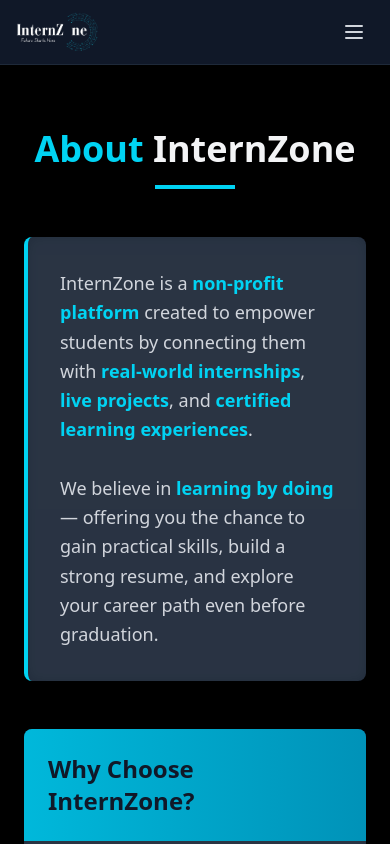
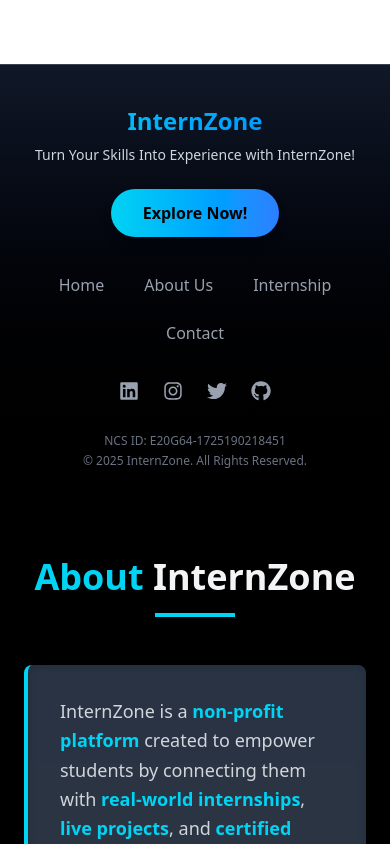
Before and after one commit to internzone00/Frontend, a React (Vite) app: page /about in a window 390 px wide. Shown: the top 844 px of the page. Built offline with nearby package versions, Linux system fonts and the light colour scheme; no server answers.

Commit message:
Update Navbar.jsx

```diff
--- a/src/components/Navbar.jsx
+++ b/src/components/Navbar.jsx
@@ -1,9 +1,11 @@
-import React, { useState } from 'react';
-import { Link } from 'react-router-dom';
-import { SignedIn, SignInButton, UserButton, SignedOut } from "@clerk/clerk-react";
+import React, { useState } from 'react'
+import { Link } from 'react-router-dom'
+import { FaLinkedin, FaInstagram, FaTwitter } from 'react-icons/fa'
+import { FaGithub } from 'react-icons/fa'
 import { useNavigate } from 'react-router-dom';
 
-const Navbar = () => {
+const Footer = () => {
+
     const navigate = useNavigate();
   const [isMobileMenuOpen, setIsMobileMenuOpen] = useState(false);
 
@@ -20,151 +22,57 @@
   };
 
     return (
-    <nav className="bg-gray-900 border-b border-gray-800 sticky top-0 z-50">
-      <div className="max-w-7xl mx-auto px-4 sm:px-6 lg:px-8">
-        <div className="flex justify-between h-16 items-center">
-          {/* Logo - White on dark background */}
-          <Link to="/" className="flex items-center">
-            <img
-              src="/iz-logo.png"
-              alt="InternZone Logo"
-              className="h-10 w-auto hover:opacity-90 transition-opacity"
-            />
-          </Link>
+        <footer className="bg-gradient-to-t from-black to-gray-900 text-center pt-10 pb-6 mt-16 border-t border-gray-700">
+            <div className="max-w-6xl mx-auto px-4">
+                {/* Logo and Tagline */}
+                <div className="mb-6">
+                    <h2 className="text-2xl font-bold bg-gradient-to-r from-cyan-400 to-blue-500 bg-clip-text text-transparent">InternZone</h2>
+                    <p className="text-sm text-gray-300 mt-2">Turn Your Skills Into Experience with InternZone!</p>
+                </div>
 
-          {/* Desktop Navigation Links */}
-          <div className="hidden md:flex items-center space-x-6">
-            <Link
-              to="/"
-              className="text-gray-300 hover:text-cyan-400 px-3 py-2 rounded-md text-sm font-medium transition-colors"
-            >
-              Home
-            </Link>
-
-            <button
-              onClick={() => handleInternalLink('about')}
-              className="text-gray-300 hover:text-cyan-400 px-3 py-2 rounded-md text-sm font-medium transition-colors"
-            >
-              About Us
-            </button>
+                {/* CTA Button */}
+                <div className="mb-8">
 
                         <button
                         onClick={() => handleInternalLink('services')}
-              className="text-gray-300 hover:text-cyan-400 px-3 py-2 rounded-md text-sm font-medium transition-colors"
-            >
-              Internships
+                        className="px-8 py-3 bg-gradient-to-r from-cyan-400 to-blue-500 text-black font-bold rounded-full cursor-pointer hover:from-cyan-500 hover:to-blue-600 transition-all duration-300 shadow-lg hover:shadow-cyan-500/30">
+                            Explore Now!
                         </button>
 
-            <button
-              onClick={() => handleInternalLink('contact')}
-              className="text-gray-300 hover:text-cyan-400 px-3 py-2 rounded-md text-sm font-medium transition-colors"
-            >
-              Contact
-            </button>
-
-            {/* Auth Buttons */}
-            <SignedIn>
-              <UserButton
-                appearance={{
-                  elements: {
-                    userButtonAvatarBox: "h-8 w-8 ring-2 ring-cyan-400",
-                    userButtonPopoverCard: "bg-gray-800 border border-gray-700 shadow-xl"
-                  }
-                }}
-              />
-            </SignedIn>
-            <SignedOut>
-              <SignInButton mode="modal">
-                <button className="bg-cyan-400 hover:bg-cyan-500 text-gray-900 px-4 py-2 rounded-md text-sm font-medium transition-colors shadow hover:shadow-md">
-                  Sign In
-                </button>
-              </SignInButton>
-            </SignedOut>
                 </div>
 
-          {/* Mobile menu button */}
-          <div className="md:hidden flex items-center">
-            <button
-              onClick={() => setIsMobileMenuOpen(!isMobileMenuOpen)}
-              className="text-gray-300 hover:text-cyan-400 p-2 rounded-md focus:outline-none"
-              aria-label="Toggle menu"
-            >
-              {isMobileMenuOpen ? (
-                <svg className="h-6 w-6" fill="none" viewBox="0 0 24 24" stroke="currentColor">
-                  <path strokeLinecap="round" strokeLinejoin="round" strokeWidth={2} d="M6 18L18 6M6 6l12 12" />
-                </svg>
-              ) : (
-                <svg className="h-6 w-6" fill="none" viewBox="0 0 24 24" stroke="currentColor">
-                  <path strokeLinecap="round" strokeLinejoin="round" strokeWidth={2} d="M4 6h16M4 12h16M4 18h16" />
-                </svg>
-              )}
-            </button>
+                {/* Navigation Links */}
+                <div className="flex justify-center flex-wrap gap-4 mb-8">
+                    <button onClick={() => handleInternalLink('home')} className="text-gray-400 hover:text-cyan-400 transition-colors px-3 py-1">Home</button>
+                    <button onClick={() => handleInternalLink('about')} className="text-gray-400 hover:text-cyan-400 transition-colors px-3 py-1">About Us</button>
+                    <button onClick={() => handleInternalLink('services')} className="text-gray-400 hover:text-cyan-400 transition-colors px-3 py-1">Internship</button>
+                    <button onClick={() => handleInternalLink('contact')} className="text-gray-400 hover:text-cyan-400 transition-colors px-3 py-1">Contact</button>
+                </div>
+
+                {/* Social Media Icons */}
+                <div className="flex justify-center gap-6 mb-8">
+                    <a href="#" className="text-gray-400 hover:text-cyan-400 transition-colors text-xl">
+                        <FaLinkedin />
+                    </a>
+                    <a href="#" className="text-gray-400 hover:text-cyan-400 transition-colors text-xl">
+                        <FaInstagram />
+                    </a>
+                    <a href="#" className="text-gray-400 hover:text-cyan-400 transition-colors text-xl">
+                        <FaTwitter />
+                    </a>
+                    <a href="#" className="text-gray-400 hover:text-cyan-400 transition-colors text-xl">
+                        <FaGithub />
+                    </a>
+                </div>
+
+                {/* NCS ID and Copyright */}
+                <div className="text-xs text-gray-500 mt-6 space-y-1">
+                    <p>NCS ID: E20G64-1725190218451</p>
+                    <p>© 2025 InternZone. All Rights Reserved.</p>
                 </div>
             </div>
-      </div>
+        </footer>
+    )
+}
 
-      {/* Mobile Menu */}
-      {isMobileMenuOpen && (
-        <div className="md:hidden bg-gray-900 border-t border-gray-800">
-          <div className="px-2 pt-2 pb-3 space-y-1 sm:px-3">
-            <Link
-              to="/"
-              onClick={() => setIsMobileMenuOpen(false)}
-              className="text-gray-300 hover:bg-gray-800 hover:text-cyan-400 block px-3 py-2 rounded-md text-base font-medium"
-            >
-              Home
-            </Link>
-
-            <button
-              onClick={() => handleInternalLink('about')}
-              className="text-gray-300 hover:bg-gray-800 hover:text-cyan-400 block px-3 py-2 rounded-md text-base font-medium w-full text-left"
-            >
-              About Us
-            </button>
-
-            <button
-              onClick={() => handleInternalLink('services')}
-              className="text-gray-300 hover:bg-gray-800 hover:text-cyan-400 block px-3 py-2 rounded-md text-base font-medium w-full text-left"
-            >
-              Internships
-            </button>
-
-            <button
-              onClick={() => handleInternalLink('contact')}
-              className="text-gray-300 hover:bg-gray-800 hover:text-cyan-400 block px-3 py-2 rounded-md text-base font-medium w-full text-left"
-            >
-              Contact
-            </button>
-
-            <div className="pt-2 pb-3">
-              <SignedIn>
-                <div className="px-3 py-2">
-                  <UserButton
-                    appearance={{
-                      elements: {
-                        userButtonAvatarBox: "h-8 w-8 ring-2 ring-cyan-400",
-                        userButtonPopoverCard: "bg-gray-800 border border-gray-700 shadow-xl"
-                      }
-                    }}
-                  />
-                </div>
-              </SignedIn>
-              <SignedOut>
-                <SignInButton mode="modal">
-                  <button
-                    onClick={() => setIsMobileMenuOpen(false)}
-                    className="bg-cyan-400 hover:bg-cyan-500 text-gray-900 w-full px-4 py-2 rounded-md text-base font-medium transition-colors shadow hover:shadow-md"
-                  >
-                    Sign In
-                  </button>
-                </SignInButton>
-              </SignedOut>
-            </div>
-          </div>
-        </div>
-      )}
-    </nav>
-  );
-};
-
-export default Navbar;
+export default Footer
```
Lines whose indentation alone changed are shown as unchanged.
